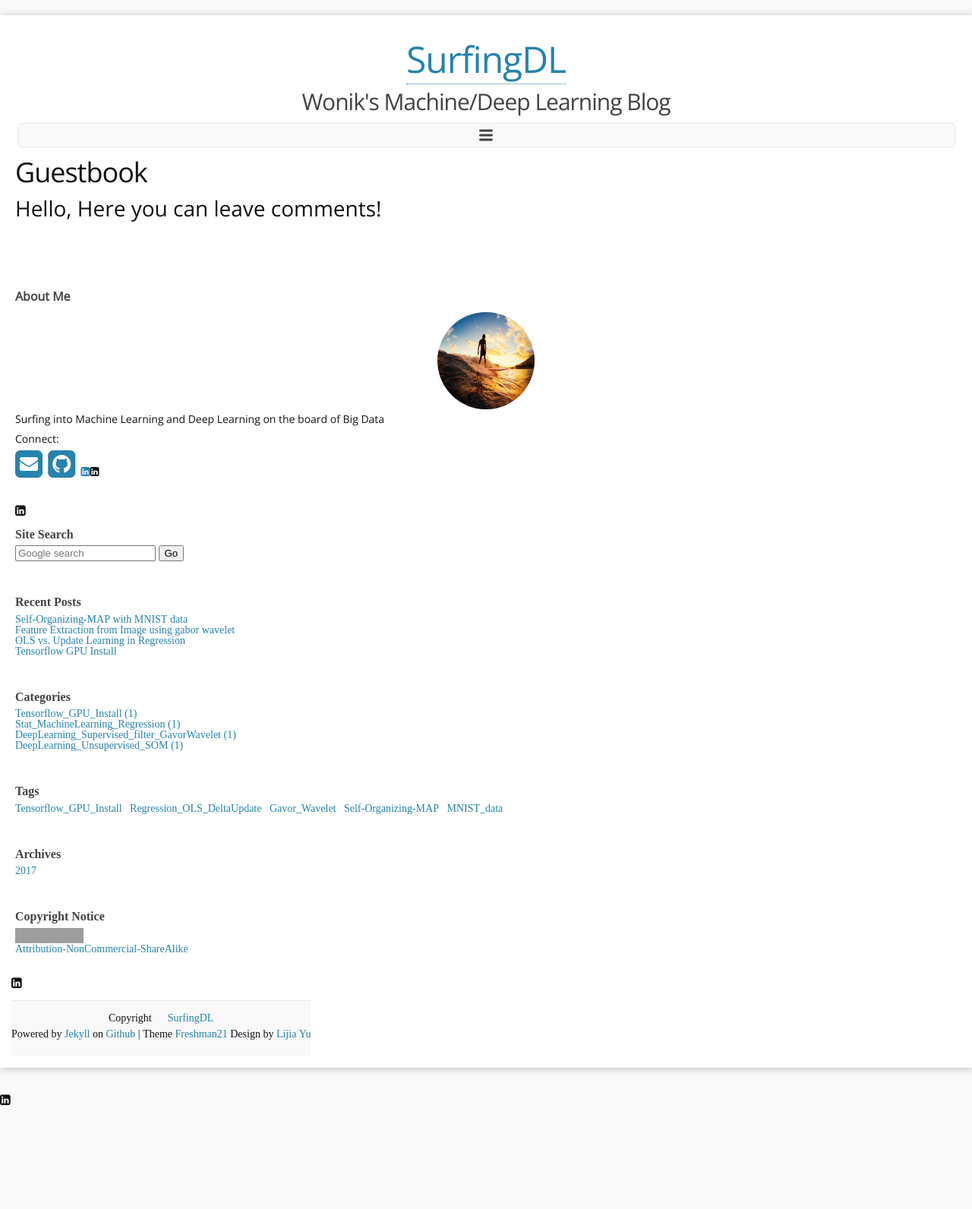
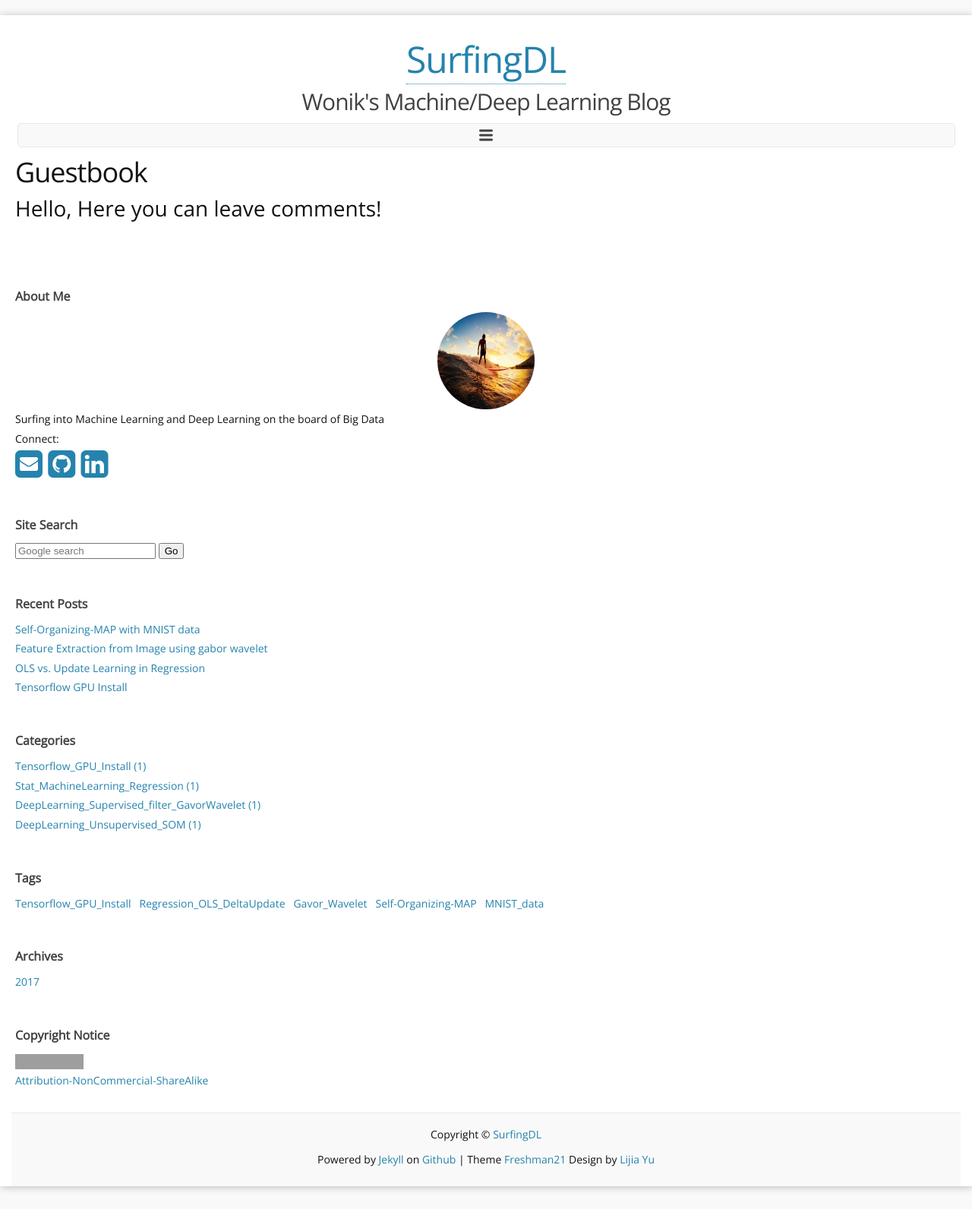
Before and after one commit to wonik/wonikjang.github.io, a Jekyll site: the page built from f_guestbook.md, in a window 1280 px wide. Shown: the whole page at 76% size. Built offline with Jekyll 4.4.1, drawn with Linux system fonts in a browser that asks for light colours; nearby versions of some CDN libraries; comment, search, counter and statistics services are not loaded; before the commit the page ends 1461 px from its top, so only the background shows below that; grey boxes are pictures that could not be loaded.

Commit message:
Update Aboutme.html

```diff
--- a/_includes/Aboutme.html
+++ b/_includes/Aboutme.html
@@ -17,7 +17,7 @@
   {% endif %}
 
   {% if site.linkedin != empty %}
-  <a href="https://www.linkedin.com/in/wonik-jang-a7171877"><i class="fa fa-linkedin-square"</i></a>&nbsp;
+  <a href="https://www.linkedin.com/in/wonik-jang-a7171877" ><i class="fa fa-linkedin-square fa-3x"></i></a>&nbsp;
   {% endif %}
 
 
```
